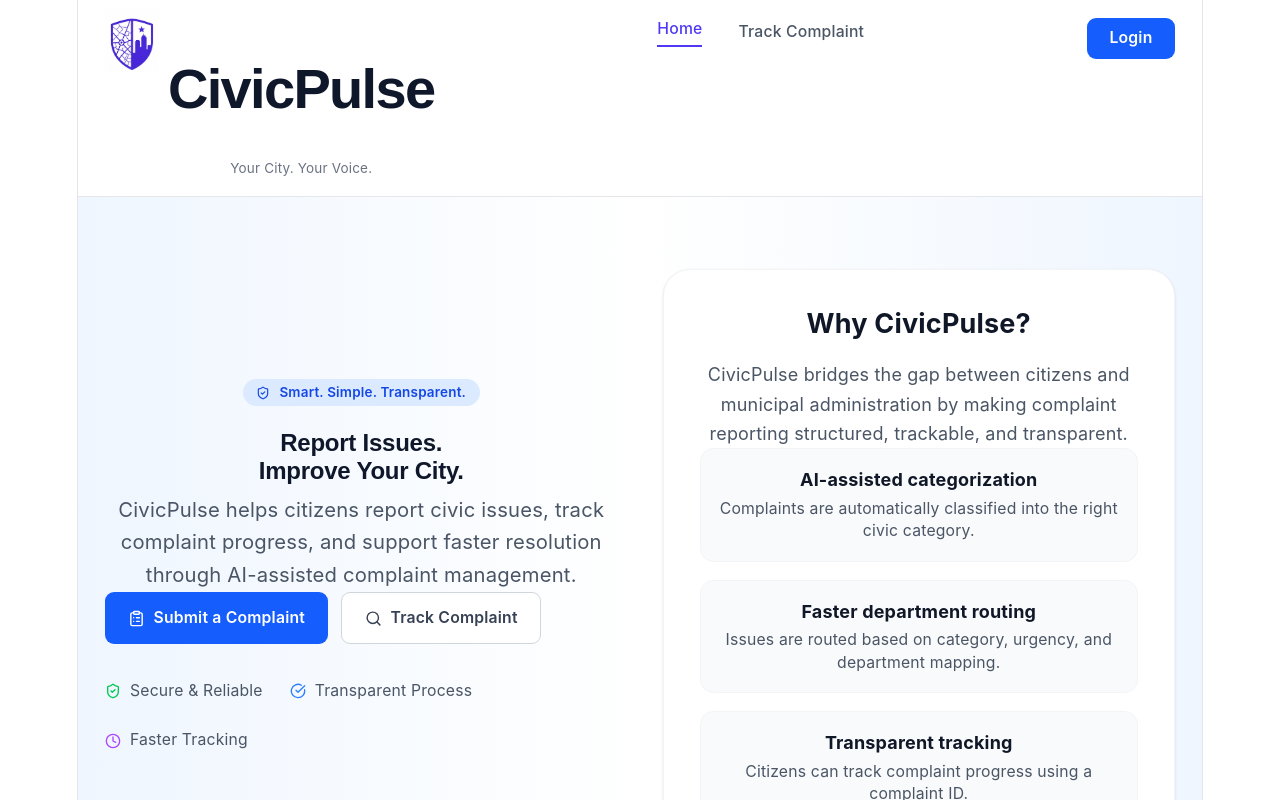
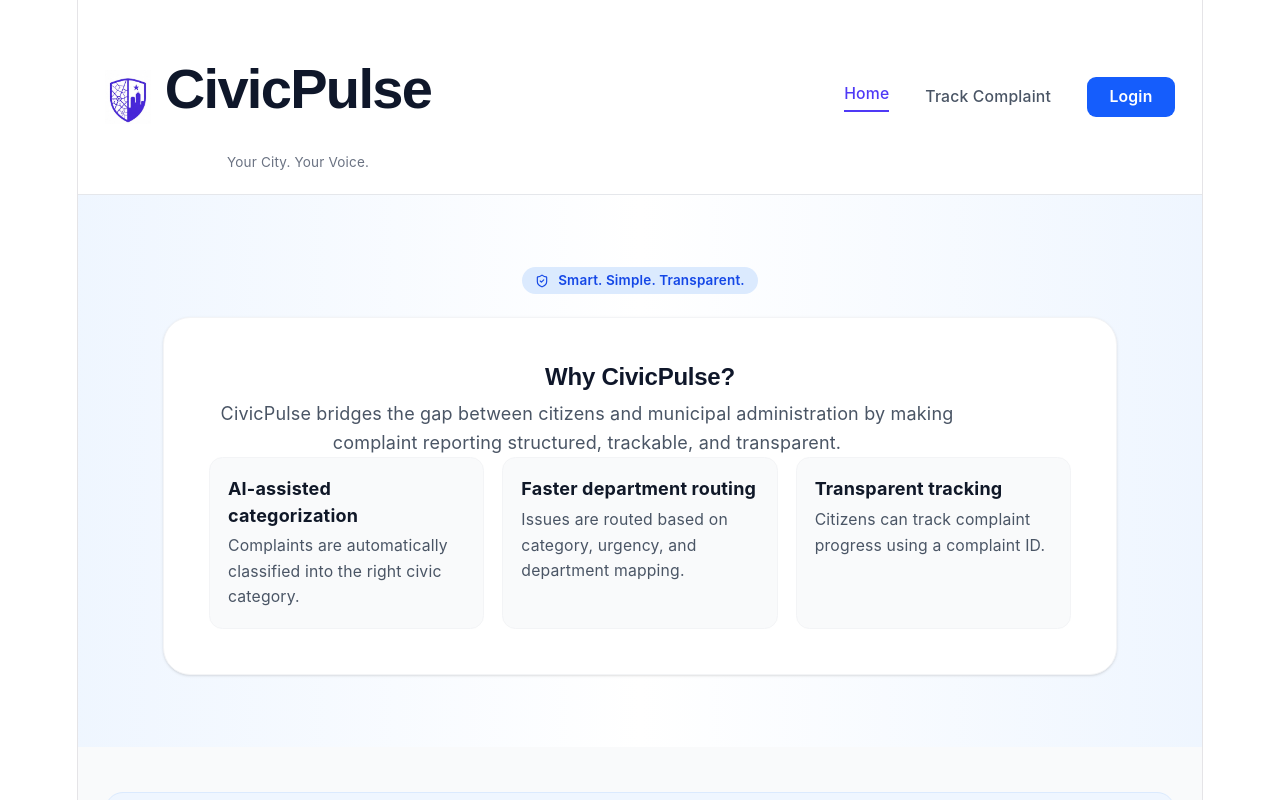
Before and after one commit to madhu-vanthi-2517/civicpulse, a React (Vite) app in the folder frontend/: page / in a window 1280 px wide. Shown: the top 800 px of the page. Built offline with nearby package versions, Linux system fonts and the light colour scheme.

Commit message:
refactor: Update LandingPage layout and styling
Refactor LandingPage component for improved layout and styling.

```diff
--- a/frontend/src/pages/LandingPage.jsx
+++ b/frontend/src/pages/LandingPage.jsx
@@ -1,34 +1,30 @@
 import { Link } from "react-router-dom";
 import {
   ClipboardList,
-  Search,
   ShieldCheck,
   Clock,
   Brain,
   ArrowRight,
-  CheckCircle,
 } from "lucide-react";
 
 export default function LandingPage() {
   return (
     <div className="min-h-screen bg-gray-50 text-slate-900 font-sans">
-      <nav className="bg-white border-b border-gray-200 px-6 py-4">
-        <div className="max-w-7xl mx-auto flex items-start justify-between">
-          <Link to="/" className="flex items-start gap-2">
+      <nav className="bg-white border-b border-gray-200 px-6 py-5">
+        <div className="max-w-7xl mx-auto flex items-center justify-between">
+          <Link to="/" className="flex items-center gap-3">
             <img
               src="/logo_civicpulse.jpeg"
               alt="CivicPulse Logo"
-              className="h-14 w-auto object-contain -mt-2"
+              className="h-12 w-auto object-contain"
             />
             <div>
-              <h1 className="text-xl font-bold text-indigo-600">
-                CivicPulse
-              </h1>
+              <h1 className="text-3xl font-bold text-gray-900">CivicPulse</h1>
               <p className="text-xs text-gray-500">Your City. Your Voice.</p>
             </div>
           </Link>
 
-          <div className="hidden md:flex items-center gap-8 text-sm font-medium">
+          <div className="flex items-center gap-8 text-sm font-medium">
             <Link
               to="/"
               className="text-indigo-600 border-b-2 border-indigo-600 pb-1"
@@ -39,84 +35,36 @@ export default function LandingPage() {
             <Link to="/track" className="text-gray-600 hover:text-indigo-600">
               Track Complaint
             </Link>
-          </div>
 
             <Link
               to="/login"
-            className="bg-blue-600 text-white px-5 py-2 rounded-lg font-semibold text-sm hover:bg-blue-700 transition"
+              className="bg-blue-600 text-white px-5 py-2 rounded-lg font-semibold hover:bg-blue-700 transition"
             >
               Login
             </Link>
           </div>
+        </div>
       </nav>
 
       <section className="bg-gradient-to-r from-blue-50 via-white to-blue-50">
-        <div className="max-w-7xl mx-auto px-6 py-16 grid md:grid-cols-2 gap-10 items-center">
-          <div>
+        <div className="max-w-4xl mx-auto px-6 py-16 text-center">
           <div className="inline-flex items-center gap-2 bg-blue-100 text-blue-700 px-3 py-1 rounded-full text-xs font-semibold mb-5">
             <ShieldCheck size={14} />
             Smart. Simple. Transparent.
           </div>
 
-            <h2 className="text-4xl md:text-5xl font-bold text-gray-900 leading-tight mb-5">
-              Report Issues. <br />
-              Improve Your City.
+          <div className="bg-white rounded-3xl shadow-sm border border-gray-100 p-8 md:p-10">
+            <h2 className="text-3xl font-bold text-gray-900 mb-5">
+              Why CivicPulse?
             </h2>
 
-            <p className="text-gray-600 text-base md:text-lg max-w-xl mb-10 leading-relaxed">
-              CivicPulse helps citizens report civic issues, track complaint
-              progress, and support faster resolution through AI-assisted
-              complaint management.
-            </p>
-
-            <div className="flex flex-wrap gap-3">
-              <Link
-                to="/login"
-                className="bg-blue-600 text-white px-5 py-3 rounded-lg font-semibold text-sm hover:bg-blue-700 transition flex items-center gap-2"
-              >
-                <ClipboardList size={17} />
-                Submit a Complaint
-              </Link>
-
-              <Link
-                to="/track"
-                className="bg-white border border-gray-300 text-gray-700 px-5 py-3 rounded-lg font-semibold text-sm hover:bg-gray-100 transition flex items-center gap-2"
-              >
-                <Search size={17} />
-                Track Complaint
-              </Link>
-            </div>
-
-            <div className="flex flex-wrap gap-6 mt-8 text-sm text-gray-600">
-              <span className="flex items-center gap-2">
-                <ShieldCheck size={16} className="text-green-500" />
-                Secure & Reliable
-              </span>
-
-              <span className="flex items-center gap-2">
-                <CheckCircle size={16} className="text-blue-500" />
-                Transparent Process
-              </span>
-
-              <span className="flex items-center gap-2">
-                <Clock size={16} className="text-purple-500" />
-                Faster Tracking
-              </span>
-            </div>
-          </div>
-
-          <div className="bg-white rounded-3xl shadow-sm border border-gray-100 p-8">
-            <h3 className="text-2xl font-bold text-gray-900 mb-4">
-              Why CivicPulse?
-            </h3>
-
-            <p className="text-gray-600 leading-relaxed mb-6">
+            <p className="text-gray-600 leading-relaxed max-w-2xl mx-auto mb-8">
               CivicPulse bridges the gap between citizens and municipal
               administration by making complaint reporting structured,
               trackable, and transparent.
             </p>
 
-            <div className="space-y-4">
+            <div className="grid md:grid-cols-3 gap-4 text-left">
               <Info
                 title="AI-assisted categorization"
                 text="Complaints are automatically classified into the right civic category."
@@ -137,15 +85,6 @@ export default function LandingPage() {
       </section>
 
       <section className="max-w-7xl mx-auto px-6 py-10">
-        <div className="bg-white border border-gray-100 rounded-2xl shadow-sm grid md:grid-cols-4 divide-y md:divide-y-0 md:divide-x divide-gray-100">
-          <Stat icon={<ClipboardList />} value="Live" label="Complaints Registered" />
-          <Stat icon={<Clock />} value="24×7" label="Availability" />
-          <Stat icon={<Brain />} value="AI" label="Complaint Categorization" />
-          <Stat icon={<ShieldCheck />} value="Secure" label="Citizen Tracking" />
-        </div>
-      </section>
-
-      <section className="max-w-7xl mx-auto px-6 pb-10">
         <div className="bg-blue-50 border border-blue-100 rounded-2xl p-6 flex flex-col md:flex-row items-center justify-between gap-5">
           <div>
             <h3 className="text-xl font-bold text-gray-900">
@@ -163,6 +102,15 @@ export default function LandingPage() {
             Submit a Complaint Now
             <ArrowRight size={18} />
           </Link>
+        </div>
+      </section>
+
+      <section className="max-w-7xl mx-auto px-6 py-8">
+        <div className="bg-white border border-gray-100 rounded-2xl shadow-sm grid md:grid-cols-4 divide-y md:divide-y-0 md:divide-x divide-gray-100">
+          <Stat icon={<ClipboardList />} value="Live" label="Complaints Registered" />
+          <Stat icon={<Clock />} value="24×7" label="Availability" />
+          <Stat icon={<Brain />} value="AI" label="Complaint Categorization" />
+          <Stat icon={<ShieldCheck />} value="Secure" label="Citizen Tracking" />
         </div>
       </section>
 
@@ -185,7 +133,7 @@ export default function LandingPage() {
             <img
               src="/logo_civicpulse.jpeg"
               alt="CivicPulse Logo"
-              className="h-9 w-auto object-contain"
+              className="h-8 w-auto object-contain"
             />
             <span className="font-bold text-indigo-600">CivicPulse</span>
           </div>
@@ -210,7 +158,7 @@ function Info({ title, text }) {
   return (
     <div className="border border-gray-100 rounded-xl p-4 bg-gray-50">
       <h4 className="font-bold text-gray-900 mb-1">{title}</h4>
-      <p className="text-sm text-gray-600">{text}</p>
+      <p className="text-sm text-gray-600 leading-relaxed">{text}</p>
     </div>
   );
 }
```
Lines whose indentation alone changed are shown as unchanged.
